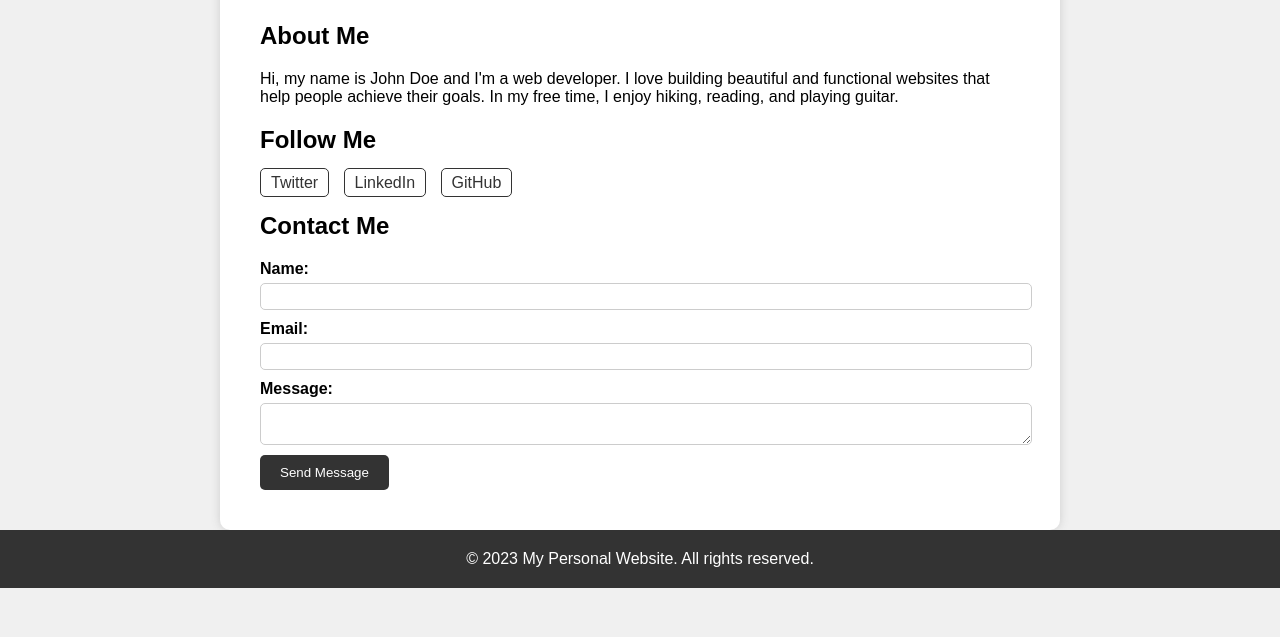
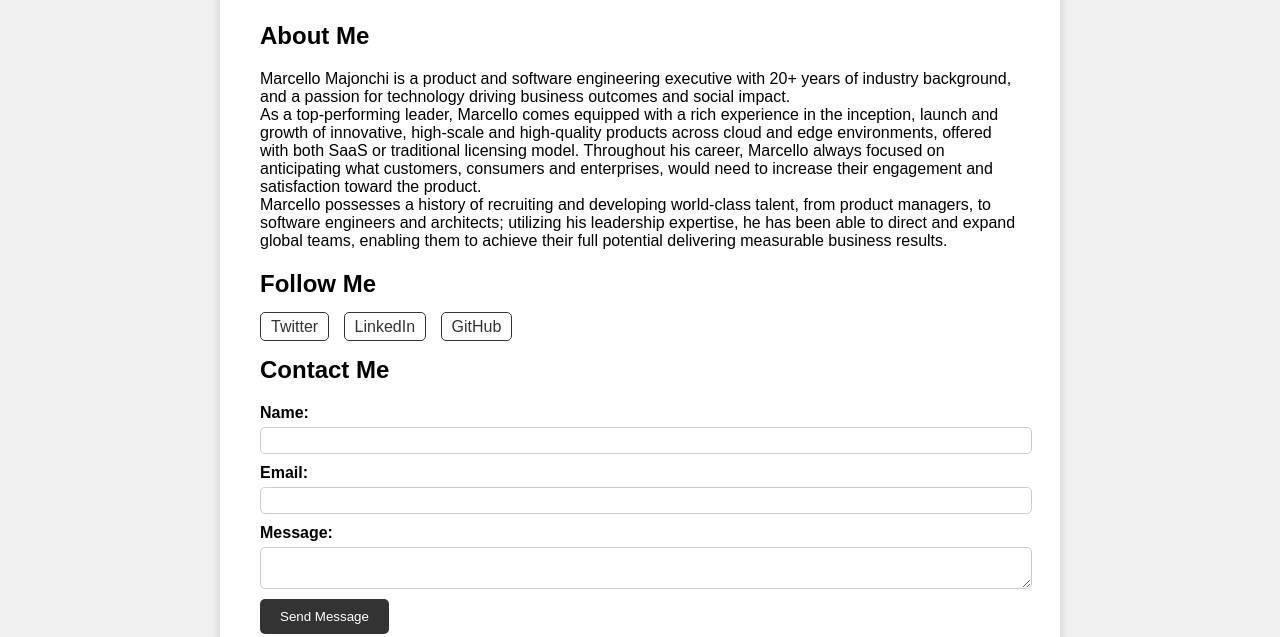
Before and after one commit to mamajonc/home, a plain HTML site: page index.html in a window 1280 px wide. Shown: the part 296-933 px from the top of the page. Before the commit the page ends 884 px from the top, so only its background shows below. Drawn offline with Linux system fonts and the light colour scheme.

Commit message:
Update index.html

```diff
--- a/index.html
+++ b/index.html
@@ -2,7 +2,7 @@
 <html>
   <head>
     <meta charset="UTF-8">
-    <title>My Personal Website</title>
+    <title>Marcello Majonchi</title>
     <style>
       /* CSS styles */
       body {
@@ -104,7 +104,9 @@
     <img src="https://media.licdn.com/dms/image/D5603AQEdGE5YP7kCtA/profile-displayphoto-shrink_400_400/0/1679791896407?e=1685577600&v=beta&t=wEE1FdqHtj0RZLHi5XKjzPbSqS9DsDHJ9GaJ4L5DGaE" alt="My Picture" width="200" height="200">
     <div style="background-color: #fff; padding: 20px; border-radius: 10px;">
       <h2>About Me</h2>
-      <p>Hi, my name is John Doe and I'm a web developer. I love building beautiful and functional websites that help people achieve their goals. In my free time, I enjoy hiking, reading, and playing guitar.</p>
+      <p>Marcello Majonchi is a product and software engineering executive with 20+ years of industry background, and a passion for technology driving business outcomes and social impact.
+      </br>As a top-performing leader, Marcello comes equipped with a rich experience in the inception, launch and growth of innovative, high-scale and high-quality products across cloud and edge environments, offered with both SaaS or traditional licensing model. Throughout his career, Marcello always focused on anticipating what customers, consumers and enterprises, would need to increase their engagement and satisfaction toward the product.
+      </br>Marcello possesses a history of recruiting and developing world-class talent, from product managers, to software engineers and architects; utilizing his leadership expertise, he has been able to direct and expand global teams, enabling them to achieve their full potential delivering measurable business results.</p>
       <h2>Follow Me</h2>
       <ul>
         <li><a href="https://twitter.com/mytwitter">Twitter</a></li>
```
